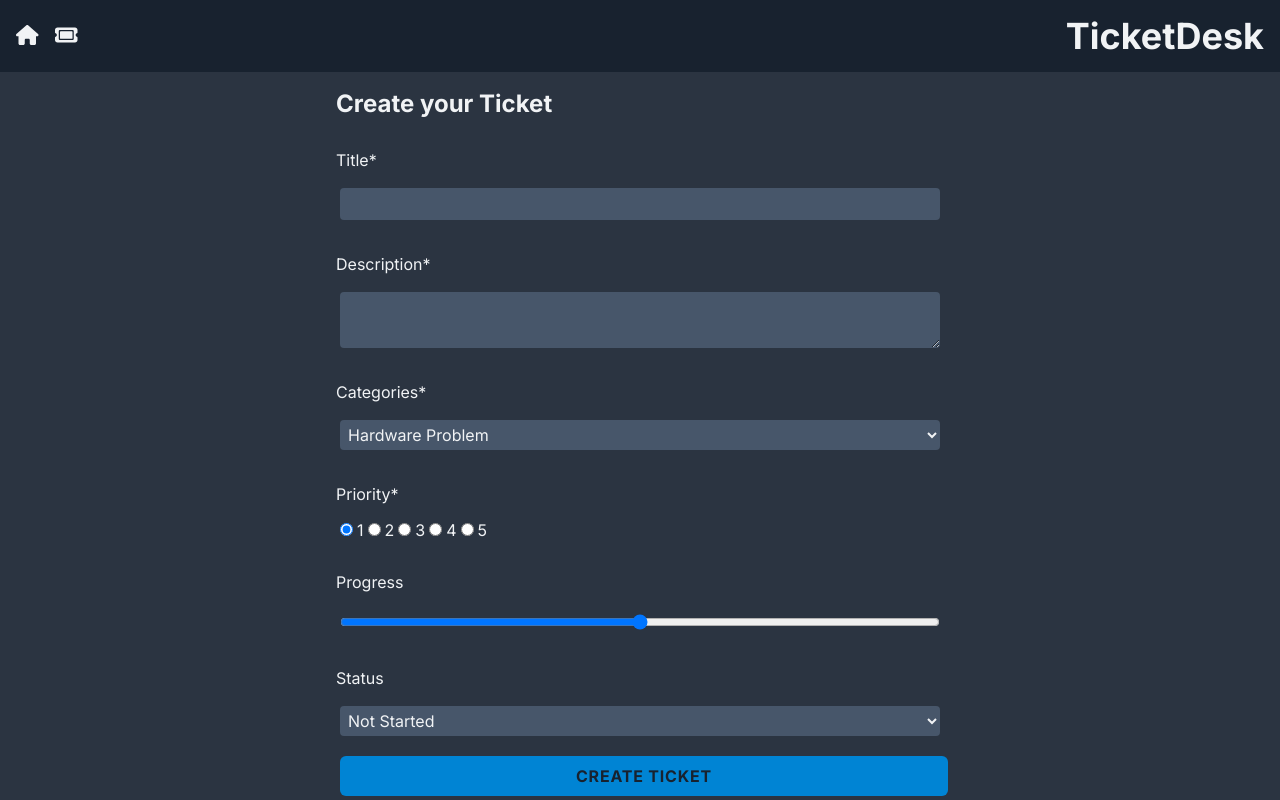
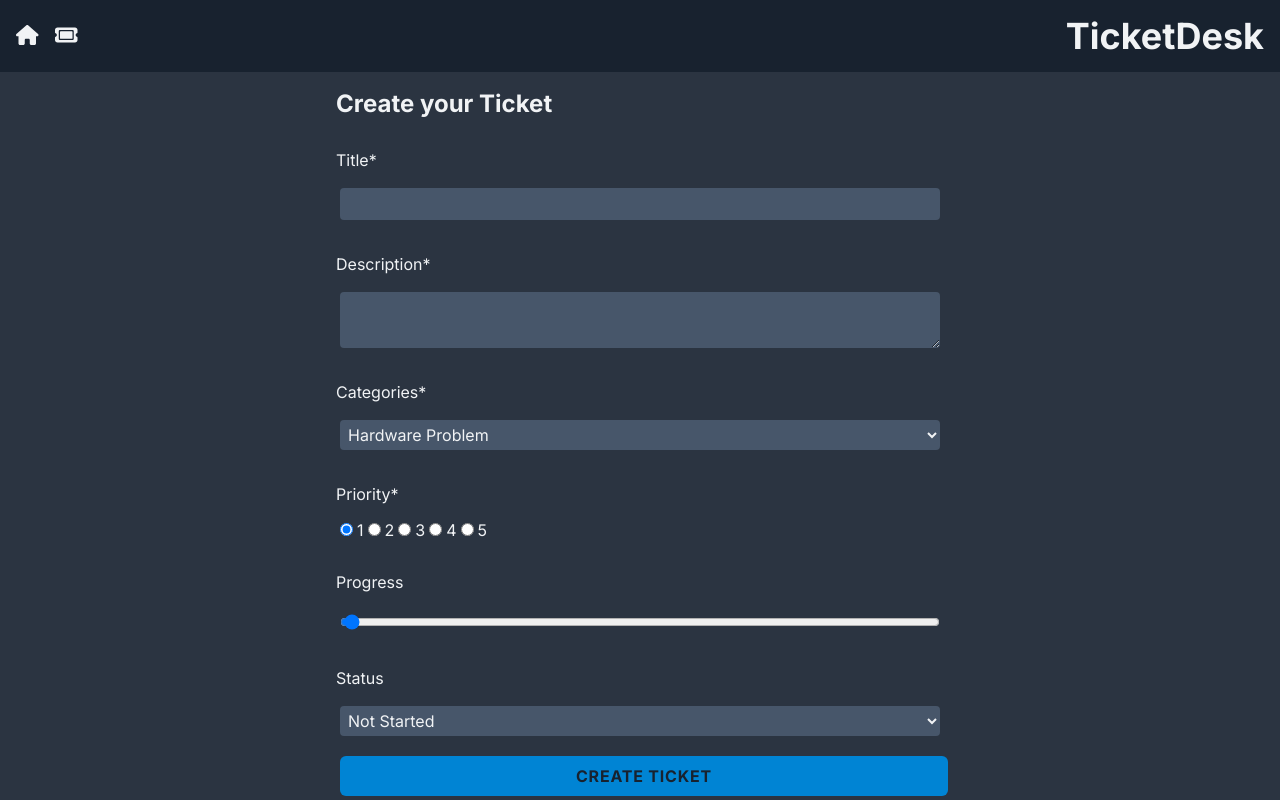
Before and after one commit to taniaban2712/Ticket-Management-System, a Next.js app: page /ticket_page/new in a window 1280 px wide. Built offline with nearby package versions, Linux system fonts and the light colour scheme.

Commit message:
Update TicketForm.jsx (updated progress)

```diff
--- a/app/{components}/TicketForm.jsx
+++ b/app/{components}/TicketForm.jsx
@@ -14,15 +14,17 @@ const TicketForm = ({ticket}) => {
     description:"",
     priority:1,
     status:"not started",
+    progress:0,
     category:"Hardware Problem",
   };
 
   if(EDITMODE){
-    startingTicketData["title"]=ticket.title
-    startingTicketData["description"]=ticket.description
-    startingTicketData["status"]=ticket.status
-    startingTicketData["priority"]=ticket.priority
-    startingTicketData["categpry"]=ticket.category
+    startingTicketData["title"]=ticket.title;
+    startingTicketData["description"]=ticket.description;
+    startingTicketData["status"]=ticket.status;
+    startingTicketData["progress"] = ticket.progress;
+    startingTicketData["priority"]=ticket.priority;
+    startingTicketData["categpry"]=ticket.category;
   }
 
   const [formData, setFormData]=useState(startingTicketData);
```
